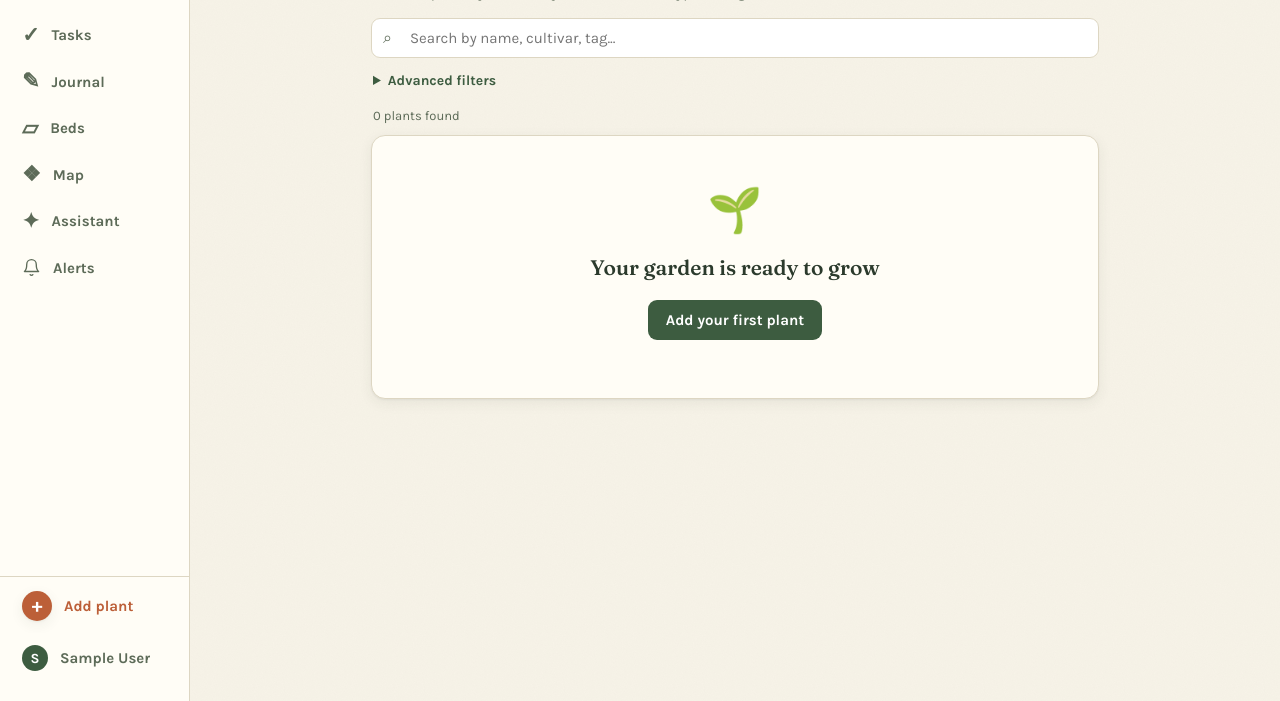
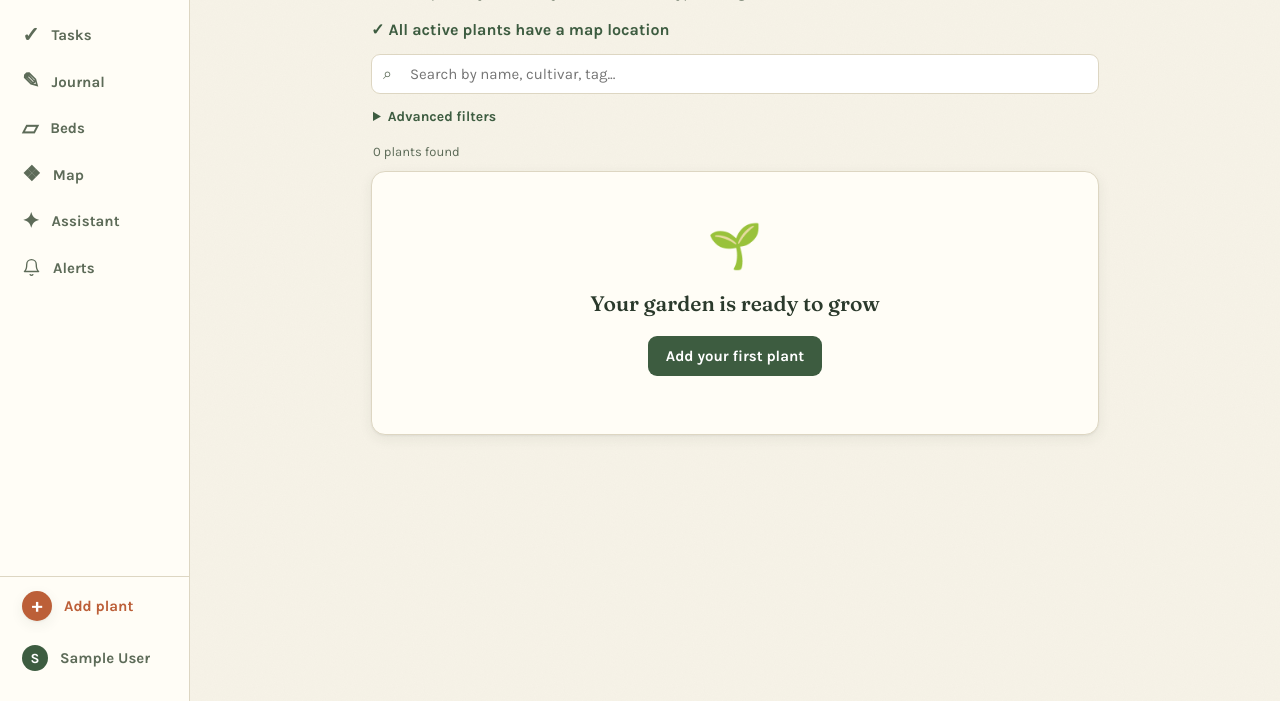
Before and after one commit to mekstromjr/yardwise, a Django app: page /plants/ in a window 1280 px wide. Shown: the part 99-800 px from the top of the page. Run offline with Django 5.2, Linux system fonts and the light colour scheme; the visitor is signed in with stand-in values (Sample User, id 1); data comes from the database, SQL or seed files in the repository; data that the repository does not hold is empty.

Commit message:
List plants needing map locations

```diff
--- a/garden/views.py
+++ b/garden/views.py
@@ -3,7 +3,7 @@ import string
 
 from django.contrib.auth.decorators import login_required
 from django.db import transaction
-from django.db.models import Q
+from django.db.models import Exists, OuterRef, Q
 from django.shortcuts import get_object_or_404, redirect, render
 from django.utils import timezone
 from django.views.decorators.http import require_POST
@@ -102,15 +102,25 @@ def today(request):
 def plant_list(request):
     g = garden_for(request)
     q = request.GET.get("q", "").strip()
+    map_location = request.GET.get("map_location", "")
+    if map_location not in {"", "unassigned", "assigned"}:
+        map_location = ""
     status = request.GET.get("status", PlantStatus.ACTIVE)
     valid_statuses = {value for value, _label in PlantStatus.choices}
     if status != "all" and status not in valid_statuses:
         status = PlantStatus.ACTIVE
 
+    mapped_location = PlantLocation.objects.filter(
+        plant_id=OuterRef("pk"),
+        is_current=True,
+        point_x__isnull=False,
+        point_y__isnull=False,
+    )
     plants = (
         Plant.objects.filter(garden=g)
         .select_related("primary_photo")
         .prefetch_related("locations__bed")
+        .annotate(has_map_location=Exists(mapped_location))
     )
     if status != "all":
         plants = plants.filter(status=status)
@@ -142,6 +152,10 @@ def plant_list(request):
         use = ""
     if tag:
         plants = plants.filter(tags__id=tag)
+    if map_location == "unassigned":
+        plants = plants.filter(has_map_location=False)
+    elif map_location == "assigned":
+        plants = plants.filter(has_map_location=True)
     plant_rows = list(plants.distinct())
     available_letters = {
         plant.common_name[0].upper()
@@ -176,10 +190,19 @@ def plant_list(request):
         "selected_use": use,
         "selected_tag": tag,
         "selected_status": status,
+        "selected_map_location": map_location,
+        "unmapped_count": (
+            Plant.objects.filter(garden=g, status=PlantStatus.ACTIVE)
+            .annotate(has_map_location=Exists(mapped_location))
+            .filter(has_map_location=False)
+            .count()
+        ),
         "advanced_filters_active": any(
-            (bed, plant_type, use, tag, status != PlantStatus.ACTIVE)
+            (bed, plant_type, use, tag, map_location, status != PlantStatus.ACTIVE)
         ),
-        "filters_active": any((q, bed, plant_type, use, tag, status != PlantStatus.ACTIVE)),
+        "filters_active": any(
+            (q, bed, plant_type, use, tag, map_location, status != PlantStatus.ACTIVE)
+        ),
     })
 
 
--- a/static/css/yardwise.css
+++ b/static/css/yardwise.css
@@ -161,6 +161,28 @@ a { color: var(--fir); }
 
 .quick-actions { display: flex; flex-wrap: wrap; gap: 10px; }
 
+.map-location-summary {
+  display: flex;
+  align-items: center;
+  gap: 10px;
+  flex-wrap: wrap;
+  margin-bottom: 12px;
+  color: var(--ink-soft);
+}
+.map-location-summary strong { color: var(--ink); }
+.map-location-count {
+  display: inline-grid;
+  min-width: 24px;
+  min-height: 24px;
+  margin-left: 4px;
+  padding: 0 6px;
+  place-items: center;
+  color: var(--fir-deep);
+  background: var(--sky-soft);
+  border-radius: 999px;
+}
+.map-location-complete { color: var(--fir); font-weight: 700; }
+
 /* --- plant cards grid -------------------------------------------------- */
 .plant-grid {
   display: grid;
@@ -196,6 +218,12 @@ a { color: var(--fir); }
   line-height: 1.2;
 }
 .plant-card .where { font-size: 12.5px; color: var(--ink-soft); margin-top: 2px; }
+.plant-card .map-location-needed {
+  margin-top: 5px;
+  color: var(--terracotta);
+  font-size: 11.5px;
+  font-weight: 700;
+}
 
 /* --- forms ------------------------------------------------------------- */
 label { display: block; font-weight: 700; font-size: 14px; margin-bottom: 4px; }
--- a/templates/garden/plants/list.html
+++ b/templates/garden/plants/list.html
@@ -8,6 +8,19 @@
 </header>
 
 <div id="plant-browser">
+  <div class="map-location-summary">
+    {% if selected_map_location == "unassigned" %}
+      <strong>Plants needing a map location</strong>
+      <span>{{ result_count }} plant{{ result_count|pluralize }} in this list</span>
+      <a href="{% url 'plant-list' %}">Show all plants</a>
+    {% elif unmapped_count %}
+      <a class="btn secondary" href="{% url 'plant-list' %}?map_location=unassigned">
+        Needs map location <span class="map-location-count">{{ unmapped_count }}</span>
+      </a>
+    {% else %}
+      <span class="map-location-complete">✓ All active plants have a map location</span>
+    {% endif %}
+  </div>
   <form method="get" class="plant-tools"
         hx-get="{% url 'plant-list' %}"
         hx-trigger="input changed delay:300ms from:input[type='search'], change from:select"
@@ -53,6 +66,13 @@
               {% for value, label in statuses %}<option value="{{ value }}" {% if selected_status == value %}selected{% endif %}>{{ label }}</option>{% endfor %}
             </select>
           </label>
+          <label><span>Map location</span>
+            <select name="map_location">
+              <option value="">All map locations</option>
+              <option value="unassigned" {% if selected_map_location == "unassigned" %}selected{% endif %}>Needs map location</option>
+              <option value="assigned" {% if selected_map_location == "assigned" %}selected{% endif %}>Located on map</option>
+            </select>
+          </label>
         </div>
         <div class="filter-actions">
           <button class="btn small" type="submit">Apply filters</button>
@@ -92,6 +112,7 @@
                 {% if plant.cultivar %}'{{ plant.cultivar }}'{% elif loc and loc.bed %}{{ loc.bed.name }}{% endif %}
               {% endwith %}
             </div>
+            {% if not plant.has_map_location %}<div class="map-location-needed">Needs map location</div>{% endif %}
           </div>
         </a>
         {% endwith %}
```
Also changed, not shown: garden/tests/test_views.py (+43 -0 lines).
